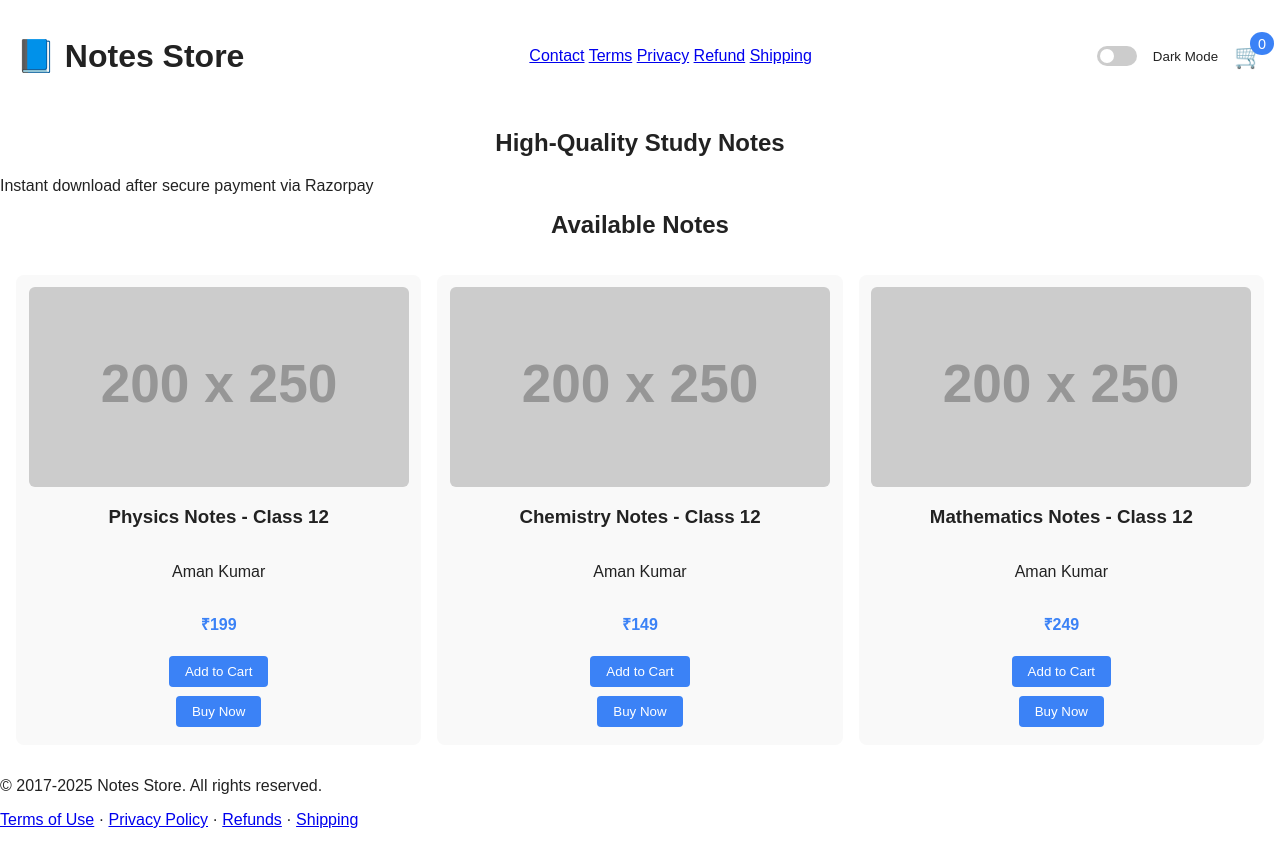
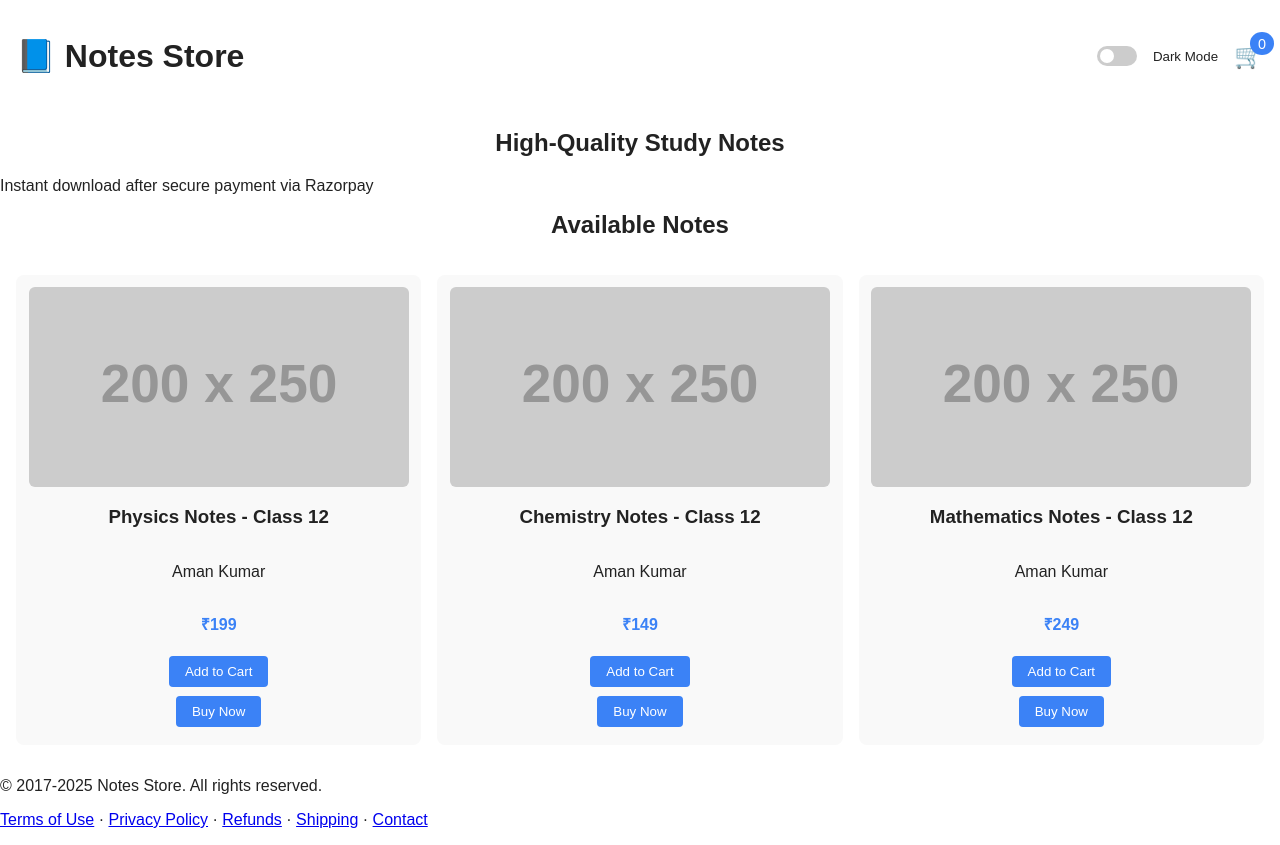
Before and after one commit to redtechofficial/redtech.guru, a plain HTML site: page index.html in a window 1280 px wide. Drawn offline with Linux system fonts and the light colour scheme; placeholder pictures from the web are drawn by us; files whose address does not match are found by name.

Commit message:
Update index.html

```diff
--- a/index.html
+++ b/index.html
@@ -13,13 +13,6 @@
   <!-- HEADER -->
   <header>
     <h1>📘 Notes Store</h1>
-    <nav class="nav-links">
-      <a href="contact.html">Contact</a>
-      <a href="terms.html">Terms</a>
-      <a href="privacy.html">Privacy</a>
-      <a href="refund.html">Refund</a>
-      <a href="shipping.html">Shipping</a>
-    </nav>
     <div class="header-right">
       <!-- Dark Mode Switch -->
       <label class="switch">
@@ -49,11 +42,12 @@
   <!-- FOOTER -->
   <footer>
     <p>&copy; 2017-2025 Notes Store. All rights reserved.</p>
-    <p>
+    <p class="legal-links">
       <a href="terms.html">Terms of Use</a> ·
       <a href="privacy.html">Privacy Policy</a> ·
       <a href="refund.html">Refunds</a> ·
-      <a href="shipping.html">Shipping</a>
+      <a href="shipping.html">Shipping</a> ·
+      <a href="contact.html">Contact</a>
     </p>
   </footer>
 
```
